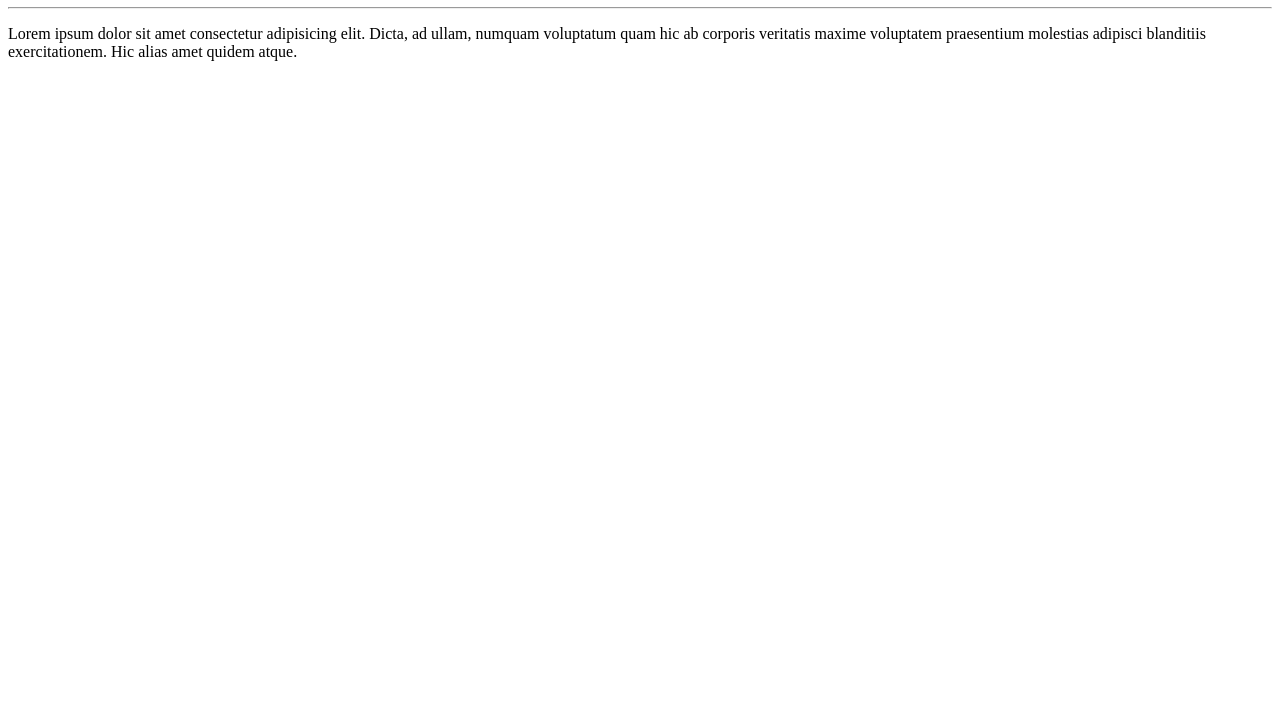
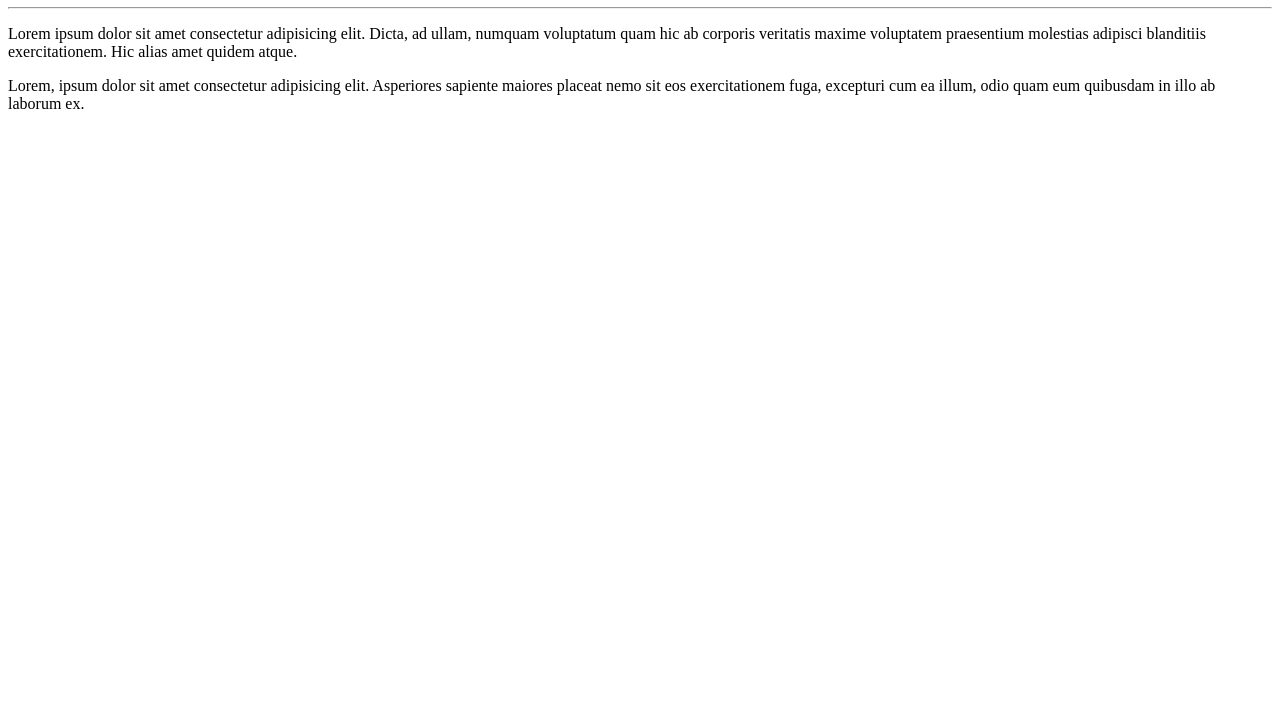
Before and after one commit to andreyrpmm/Hello-world, a plain HTML site: page site-exemplo/index.html in a window 1280 px wide. Shown: the part 73-800 px from the top of the page. Drawn offline with Linux system fonts and the light colour scheme.

Commit message:
adicionei outro parágrafo INDEX

```diff
--- a/site-exemplo/index.html
+++ b/site-exemplo/index.html
@@ -9,5 +9,6 @@
     <h1>Olá, Mundo</h1>
     <hr>
     <p>Lorem ipsum dolor sit amet consectetur adipisicing elit. Dicta, ad ullam, numquam voluptatum quam hic ab corporis veritatis maxime voluptatem praesentium molestias adipisci blanditiis exercitationem. Hic alias amet quidem atque.</p>
+    <p>Lorem, ipsum dolor sit amet consectetur adipisicing elit. Asperiores sapiente maiores placeat nemo sit eos exercitationem fuga, excepturi cum ea illum, odio quam eum quibusdam in illo ab laborum ex.</p>
 </body>
 </html>
```
